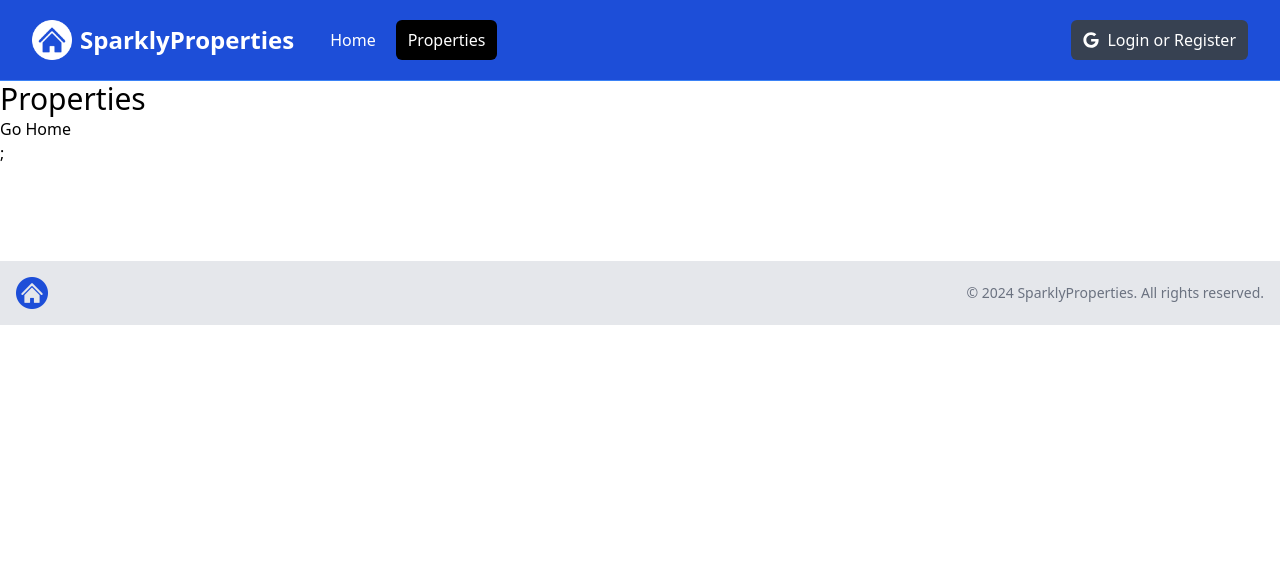
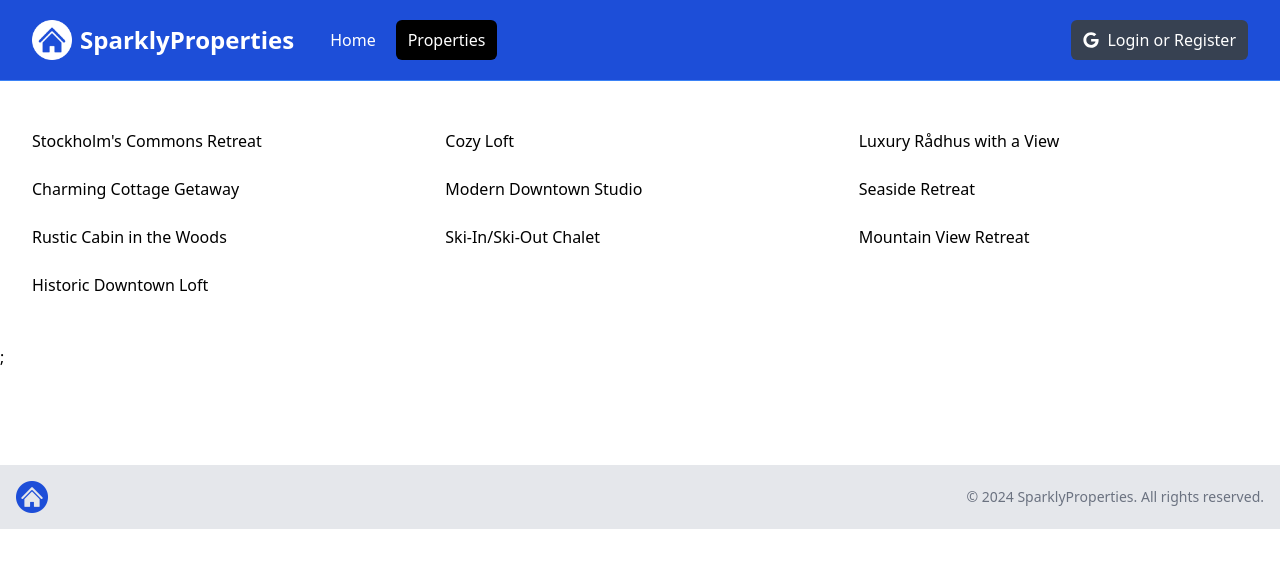
Before and after one commit to BeckiWordsworth/sparkly-property-website, a Next.js app: page /properties in a window 1280 px wide. Shown: the top 568 px of the page. Built offline with nearby package versions, Linux system fonts and the light colour scheme.

Commit message:
Beginning of the properties page and showing some data

```diff
--- a/app/properties/page.jsx
+++ b/app/properties/page.jsx
@@ -1,12 +1,17 @@
 import React from "react";
-import Link from "next/link";
+import properties from "@/properties.json";
 
 const PropertiesPage = () => {
   return (
-    <div>
-      <h1 className="text-3xl">Properties</h1>
-      <Link href="/">Go Home</Link>
-    </div>
+    <section className="px-4 py-6">
+      <div className="container-xl lg:container m-auto px-4 py-6">
+        <div className="grid grid-cols-1 md:grid-cols-3 gap-6">
+          {properties.map((property) => (
+            <div>{property.name}</div>
+          ))}
+        </div>
+      </div>
+    </section>
   );
 };
 
```
